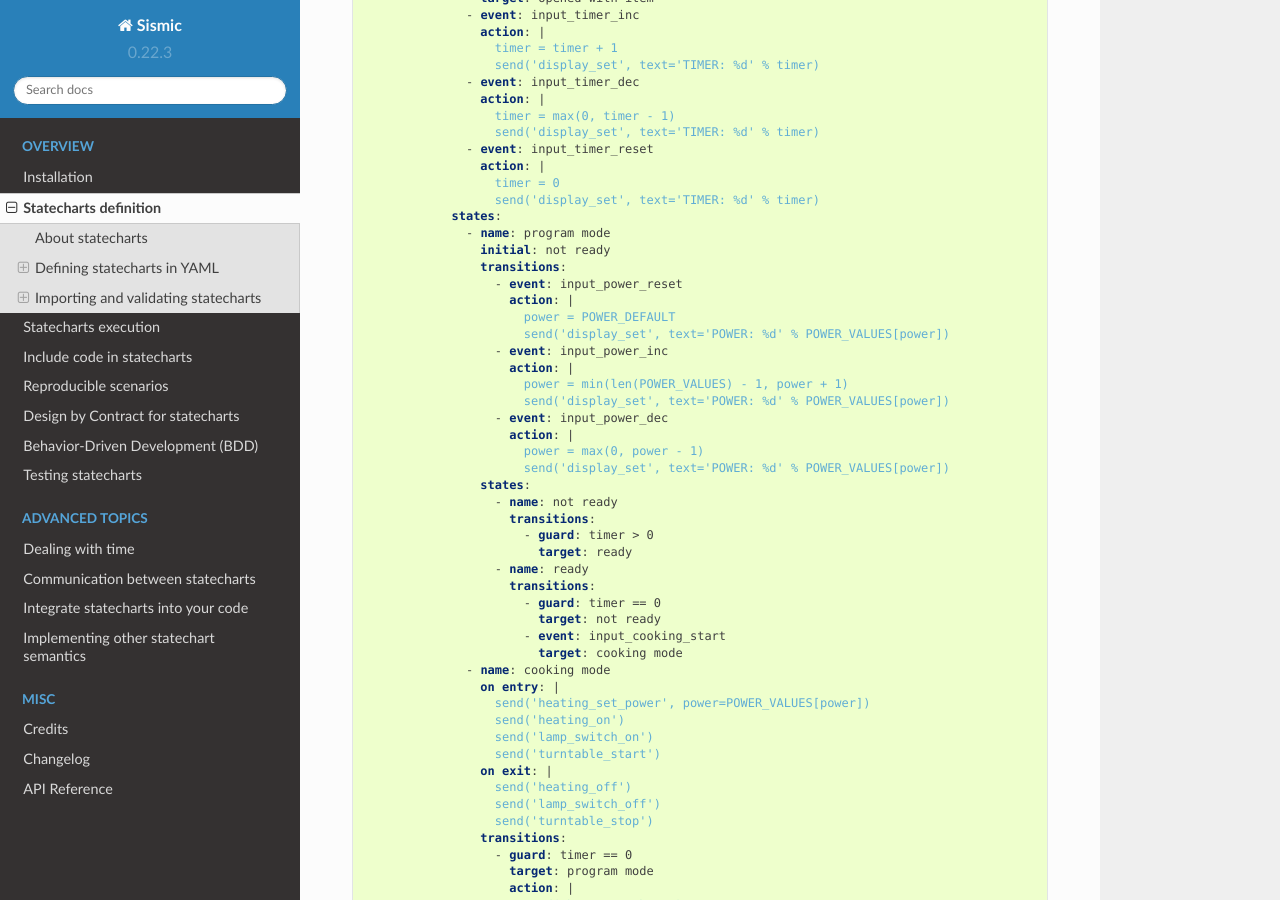
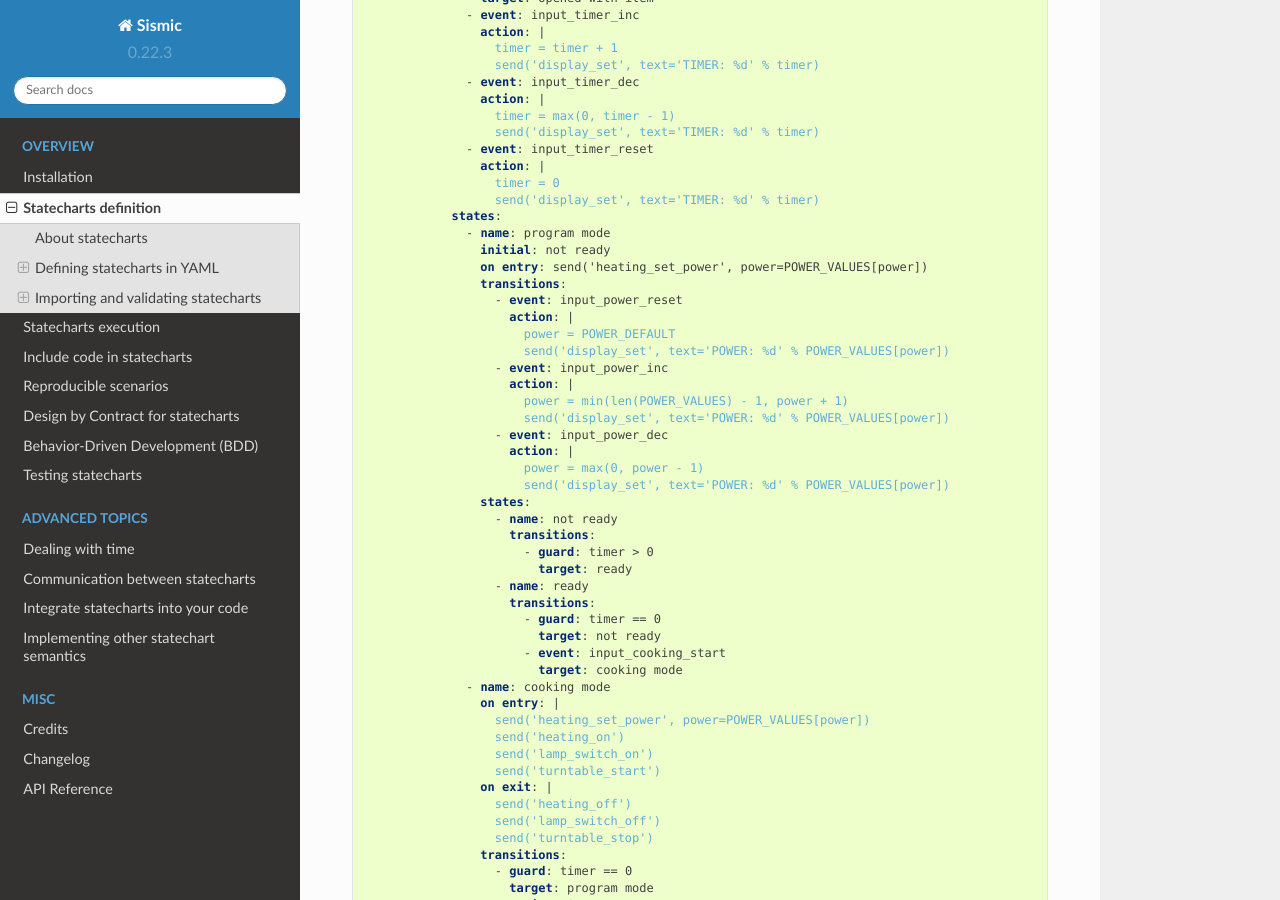
Before and after one commit to AlexandreDecan/sismic, a Sphinx documentation site: the page built from docs/format.rst, in a window 1280 px wide and 900 px high, scrolled down 7092 px. Built offline with Sphinx 7.4.7 and the Read the Docs theme 2.0.0, drawn with Linux system fonts in a browser that asks for light colours.

Commit message:
Fix microwave example

```diff
--- a/docs/examples/microwave/microwave.yaml
+++ b/docs/examples/microwave/microwave.yaml
@@ -70,6 +70,7 @@ statechart:
             states:
               - name: program mode
                 initial: not ready
+                on entry: send('heating_set_power', power=POWER_VALUES[power])
                 transitions:
                   - event: input_power_reset
                     action: |
--- a/docs/examples/microwave/microwave_with_contracts.yaml
+++ b/docs/examples/microwave/microwave_with_contracts.yaml
@@ -74,6 +74,7 @@ statechart:
             states:
               - name: program mode
                 initial: not ready
+                on entry: send('heating_set_power', power=POWER_VALUES[power])
                 transitions:
                   - event: input_power_reset
                     action: |
```
